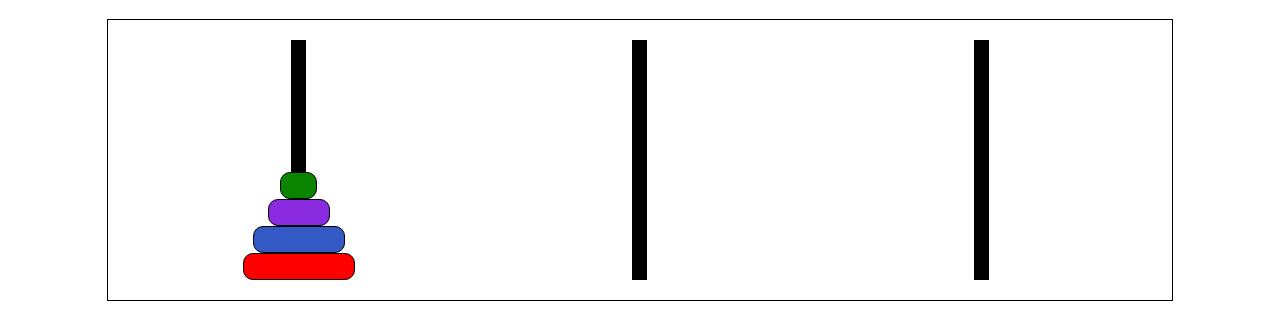
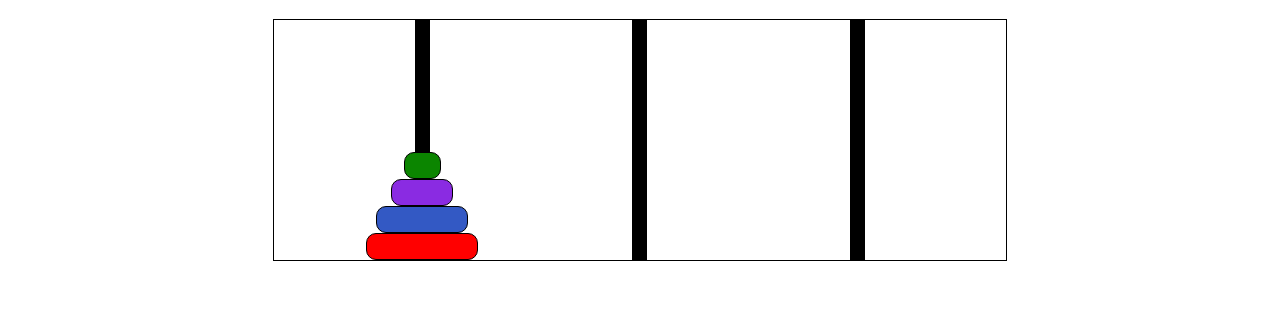
Before and after one commit to Kenzie-Academy-Brasil-Developers/entrega-torre-de-hanoi-sprint-5-GabrielCremm, a plain HTML site: page index.html in a window 1280 px wide. Shown: the part 61-380 px from the top of the page. Drawn offline with Linux system fonts and the light colour scheme.

Commit message:
estilizando mobile first

```diff
--- a/script.js
+++ b/script.js
@@ -2,14 +2,17 @@
 const principal = document.getElementById("main");
 // COLUNAS
 const torreStart = document.createElement("div");
+torreStart.id="torreStart"
 const torreOffSet = document.createElement("div");
+torreOffSet.id="torreOffSet"
 const torreEnd = document.createElement("div");
+torreEnd.id="torreEnd"
 // BARRAS
 const barra25 = document.createElement("div");
 const barra50 = document.createElement("div");
 const barra75 = document.createElement("div");
 const barra100 = document.createElement("div");
-
+console.log(barra100);
 // ESTILOS
 //TORRE START
 torreStart.style.alignItems= "center";
@@ -69,11 +72,17 @@ torreStart.appendChild(barra100);
 //LOGICA DO JOGO
 
 const selecionar = (e) => {
-        console.log(e.target.clientWidth);
+     const tr= document.addEventListener('click',()=>{
+
+        })
+        console.log(e.target.id)
+
 };
 function addDisco(e){
-        console.log(e);
+
+
 };
+
 
 torreStart.addEventListener('click', selecionar);
 torreOffSet.addEventListener('click', selecionar);
--- a/style.css
+++ b/style.css
@@ -11,6 +11,8 @@ body, header, main, article, footer, div, p{
     border: 0;
     padding: 0;
 }
+@media (min-width:300px){
+
 
     #titulo {
         text-align: center;
@@ -22,7 +24,7 @@ body, header, main, article, footer, div, p{
         width: 80vw;
         border: 1px solid black;
         margin: 0 auto;
-        padding: 20px;
+        padding:0px 20px;
     }
 
     .barra{
@@ -57,3 +59,14 @@ body, header, main, article, footer, div, p{
         width: 110px;
         height: var(--alturaBarra);
     }
+
+}
+@media (min-width:720px){
+#main {
+margin: 0% auto;
+   padding: 0 40px;
+   width: 51vw;
+}
+
+
+}
```
